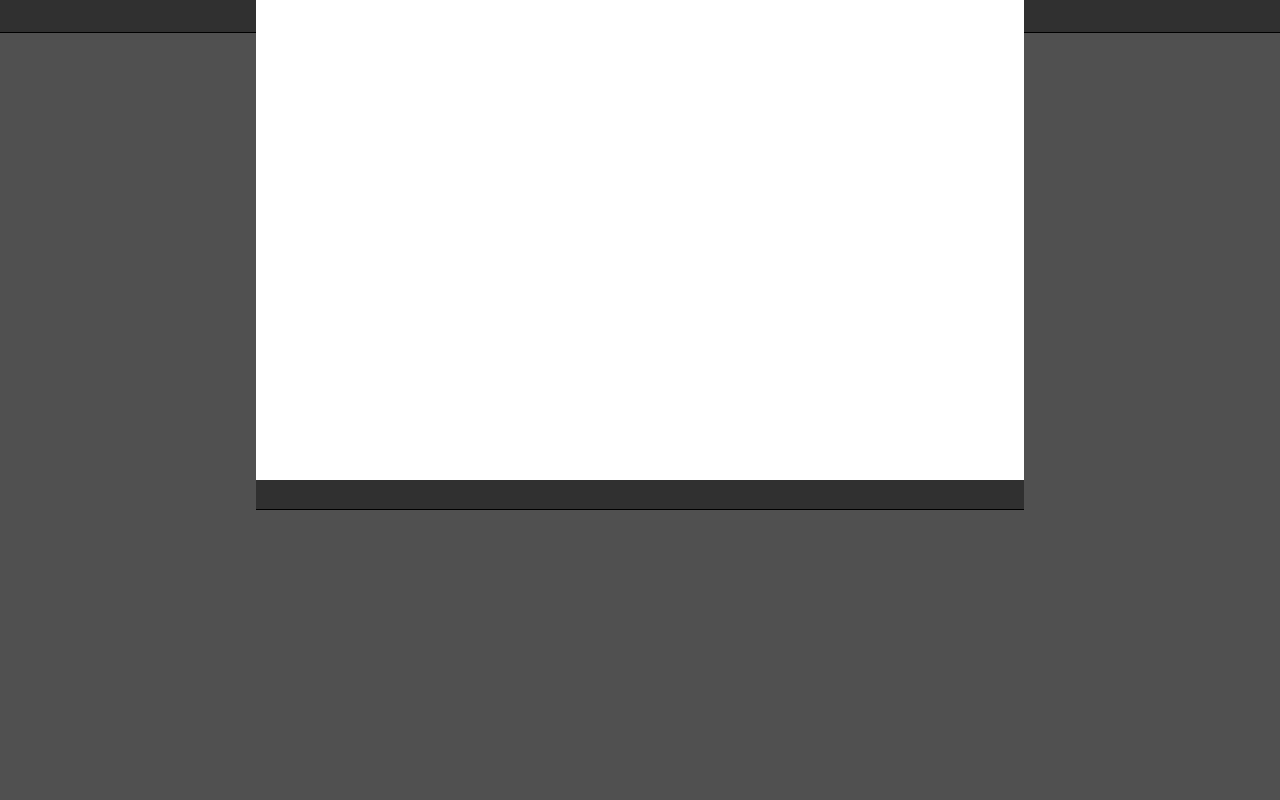
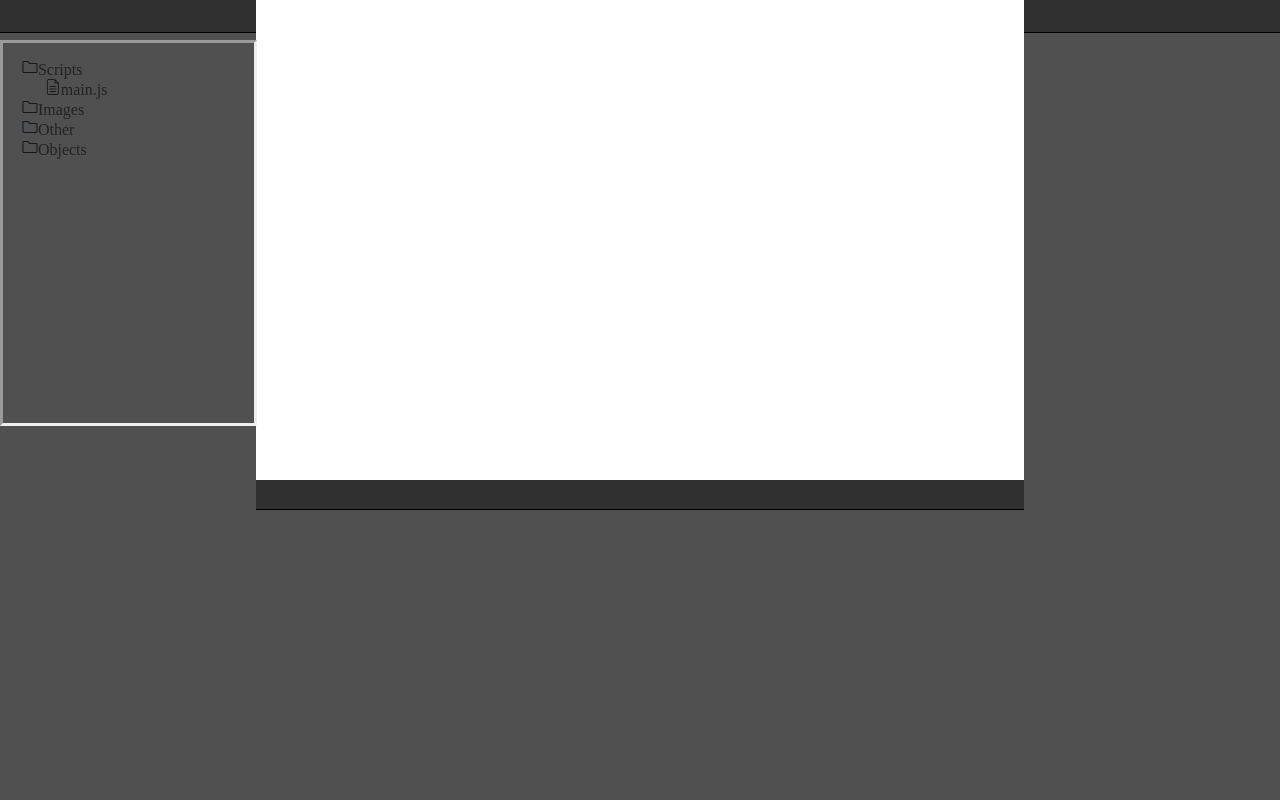
Before and after one commit to FilaGM/GameEngine, a plain HTML site: page main.html in a window 1280 px wide. Drawn offline with Linux system fonts and the light colour scheme.

Commit message:
Working file system(Not final vesion)

```diff
--- a/main.html
+++ b/main.html
@@ -2,6 +2,7 @@
     <head>
         <link rel="stylesheet" href="src/styles/style.css">
         <link rel="stylesheet" href="src/styles/alingment.css">
+        <link rel="stylesheet" href="src/styles/object_manager.css">
         <script src="src/scripts/prefabs.js"></script>
     </head>
     <body>
@@ -10,7 +11,11 @@
 
             </div>
             <div id="sidebar_left_tabs">
+                <div id="objects_manager_list">
+                    <ul id="main_object_manager_ul">
 
+                    </ul>
+                </div>
             </div>
         </div>
         <div id="bottom_panel" class="organizer">
@@ -32,7 +37,7 @@
         <div id="main_panel">
 
         </div>
-        <script src = "src/scripts/organizer.js"></script>
         <script src = "src/scripts/main_script.js"></script>
+        <script src = "src/scripts/object_list.js"></script>
     </body>
 </html>
--- /dev/null
+++ b/src/scripts/object_list.js
@@ -0,0 +1,41 @@
+var list = document.getElementById("main_object_manager_ul");
+
+function AddFolder(to,name,content){
+    newfolder = "";
+    newfolder += "<li class='folder'>";
+    newfolder += "<img src='images/folder.ico' class='folder_icon'>"
+    newfolder += "<label class = 'folder_label''>" + name + "</label>"
+    newfolder += "<ul class = '"+name+"_content_folder'>"
+    newfolder += content
+    newfolder += "</ul>"
+    newfolder += "</li>"
+    if(to == "main"){
+        list.innerHTML += newfolder;
+    }
+    else{
+        list.getElementsByClassName(to + "_content_folder")[0].innerHTML += newfolder;
+    }
+}
+
+function AddFile(to,name,content){
+    newfile = "";
+    newfile += "<li class='folder'>";
+    newfile += "<img src='images/file.ico' class='file_icon'>"
+    newfile += "<label class = 'file_label''>" + name + "</label>"
+    newfile += "<label class = 'file_content'>"
+    newfile += content
+    newfile += "</label>"
+    newfile += "</li>"
+    if(to == "main"){
+        list.innerHTML += newfile;
+    }
+    else{
+        list.getElementsByClassName(to + "_content_folder")[0].innerHTML += newfile;
+    }
+}
+
+AddFolder("main","Scripts","");
+AddFile("Scripts","main.js","//Your main game script")
+AddFolder("main","Images","");
+AddFolder("main","Other","");
+AddFolder("main","Objects","");
--- /dev/null
+++ b/src/styles/object_manager.css
@@ -0,0 +1,41 @@
+#objects_manager_list{
+    overflow-y: scroll;
+    overflow-x: hidden;
+    width:98%;
+    height:50%;
+    border:inset;
+}
+.folder_label{
+    visibility:visible;
+}
+.file_label{
+    visibility:visible;
+}
+.file_content{
+    visibility:hidden;
+    position:absolute;
+    margin:0px;
+    padding:0px;
+    top:0px;
+    left:0px;
+}
+.file_label{
+    color:#222;
+}
+.folder_label{
+    color:#222;
+}
+#objects_manager_list ul li{
+    padding:0px;
+    list-style-type: none;
+    transform:translate(-10%,0%);
+}
+
+.folder_icon{
+    width:16px;
+    height:16px;
+}
+.file_icon{
+    width:16px;
+    height:16px;
+}
```
Also changed, not shown: images/file.ico (added), images/folder.ico (added), 1 other file.
